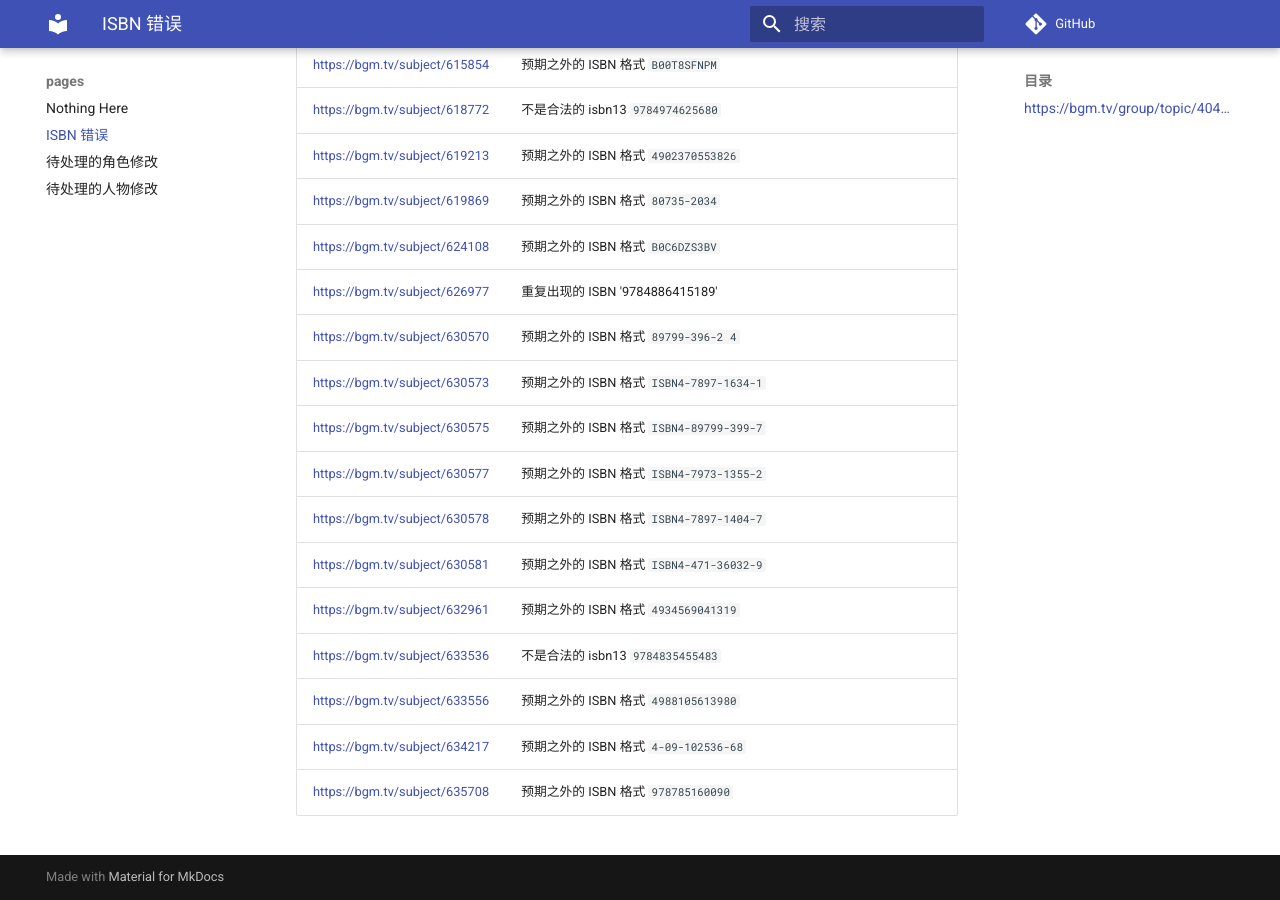
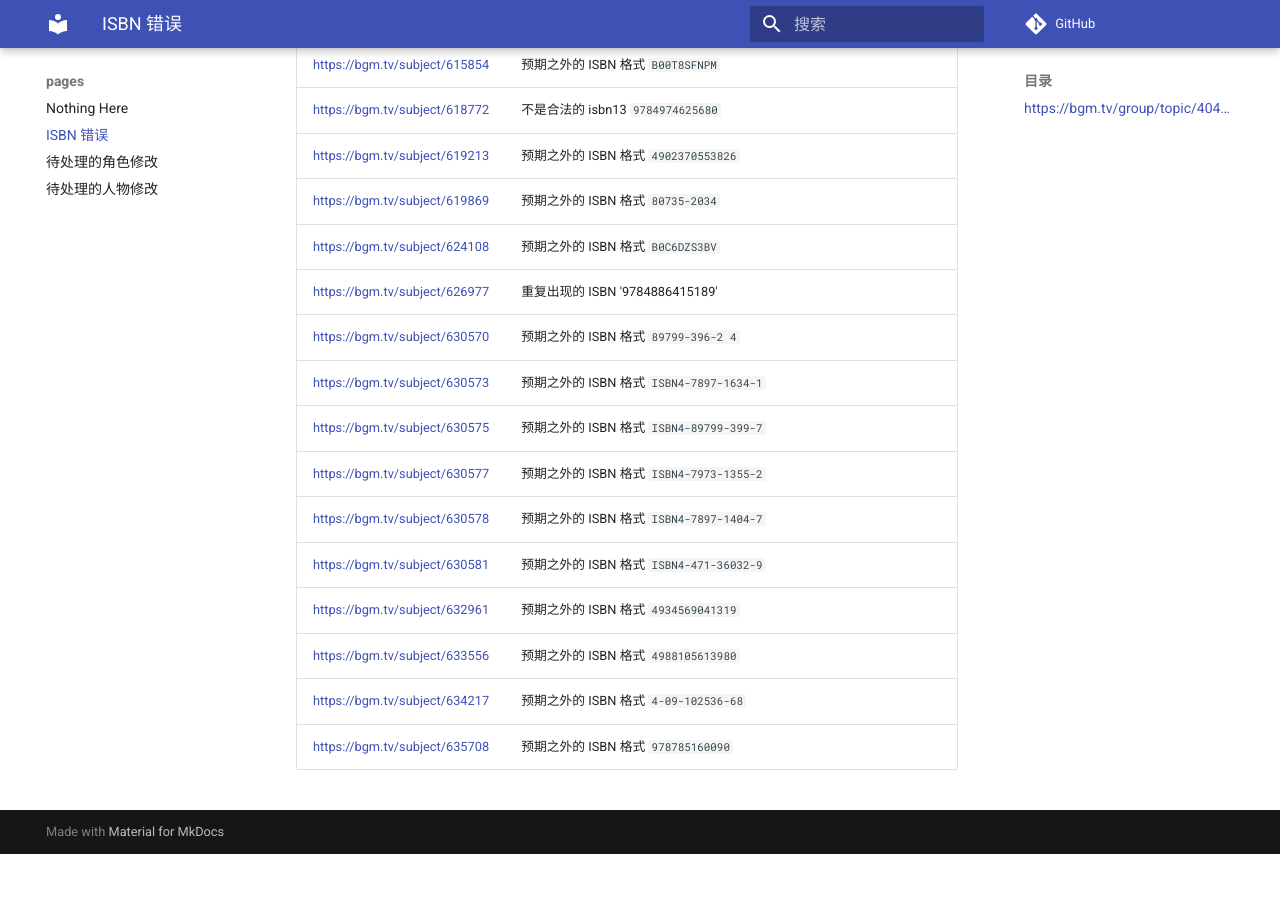
Before and after one commit to trim21/bangumi-pages, an MkDocs documentation site: the page built from docs/isbn.md, in a window 1280 px wide and 900 px high, scrolled down 9779 px. Built offline with MkDocs 1.6.1 and Material for MkDocs 9.7.7, drawn with Linux system fonts in a browser that asks for light colours; comment, search, counter and statistics services are not loaded; after the commit the page ends 10633 px from its top, so only the background shows below that; part of the change alters nothing that is shown.

Commit message:
update isbn.md

```diff
--- a/docs/isbn.md
+++ b/docs/isbn.md
@@ -1,7 +1,7 @@
 # ISBN 错误
 ## <https://bgm.tv/group/topic/404801>
 
-total 226
+total 225
 
 | url | error |
 | --- |  ---  |
@@ -227,7 +227,6 @@ total 226
 | <https://bgm.tv/subject/630578> | 预期之外的 ISBN 格式 `ISBN4-7897-1404-7` |
 | <https://bgm.tv/subject/630581> | 预期之外的 ISBN 格式 `ISBN4-471-36032-9` |
 | <https://bgm.tv/subject/632961> | 预期之外的 ISBN 格式 `4934569041319` |
-| <https://bgm.tv/subject/633536> | 不是合法的 isbn13 <code>9784835455483</code> |
 | <https://bgm.tv/subject/633556> | 预期之外的 ISBN 格式 `4988105613980` |
 | <https://bgm.tv/subject/634217> | 预期之外的 ISBN 格式 `4-09-102536-68` |
 | <https://bgm.tv/subject/635708> | 预期之外的 ISBN 格式 `978785160090` |
```
